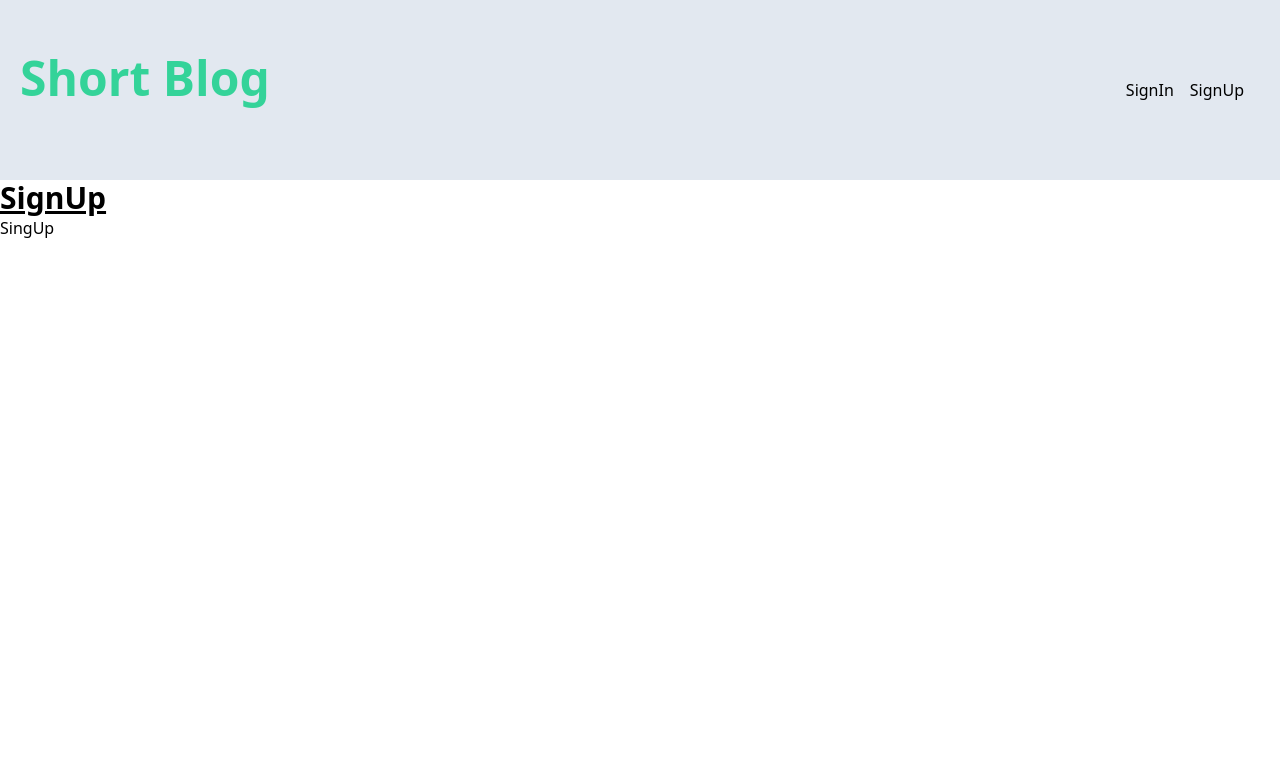
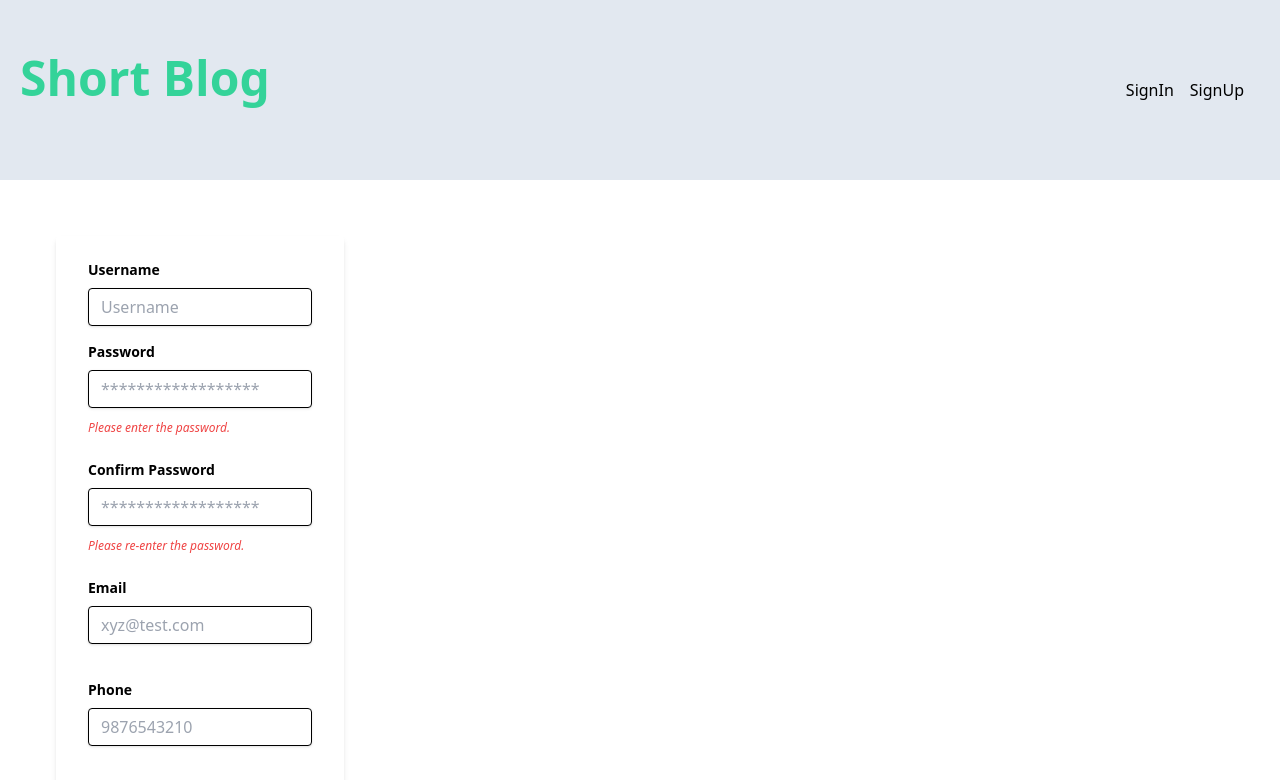
Before and after one commit to srivishnuc/dev-blog, a React (Create React App) app: page /signup in a window 1280 px wide. Shown: the top 780 px of the page. Built offline with nearby package versions, Linux system fonts and the light colour scheme.

Commit message:
Signup form created

```diff
--- a/src/App.js
+++ b/src/App.js
@@ -18,6 +18,7 @@
         <Header />
         <Routes>
           <Route path="/" element={<Navigate to="/signup" replace />} />
+
           <Route path="" element={<Content />}>
             <Route path="/signup" element={<SignUp />} />
             <Route path="/signin" element={<SignIn />} />
--- a/src/Components/Header/SignUp.js
+++ b/src/Components/Header/SignUp.js
@@ -11,8 +11,48 @@
 
     return (
         <div className=''>
-            <h1 className='text-3xl font-bold underline'>SignUp</h1>
-            <button onClick={handleClick}>SingUp</button>
+            <div className="w-full max-w-xs m-10 p-4">
+                <form className="bg-white shadow-md rounded px-8 pt-6 pb-8 mb-4">
+                    <div className="mb-4">
+                        <label className="block text-gray-700 text-sm font-bold mb-2" htmlFor="username">
+                            Username
+                        </label>
+                        <input className="shadow appearance-none border rounded w-full py-2 px-3 text-gray-700 leading-tight focus:outline-none focus:shadow-outline" id="username" type="text" placeholder="Username" />
+                    </div>
+                    <div className="mb-6">
+                        <label className="block text-gray-700 text-sm font-bold mb-2" htmlFor="password">
+                            Password
+                        </label>
+                        <input className="shadow appearance-none border border-red-500 rounded w-full py-2 px-3 text-gray-700 mb-3 leading-tight focus:outline-none focus:shadow-outline" id="password" type="password" placeholder="******************" />
+                        <p className="text-error text-xs italic">Please enter the password.</p>
+                    </div>
+                    <div className="mb-6">
+                        <label className="block text-gray-700 text-sm font-bold mb-2" htmlFor="confirmpassword">
+                            Confirm Password
+                        </label>
+                        <input className="shadow appearance-none border border-red-500 rounded w-full py-2 px-3 text-gray-700 mb-3 leading-tight focus:outline-none focus:shadow-outline" id="confirmpassword" type="password" placeholder="******************" />
+                        <p className="text-error text-xs italic">Please re-enter the password.</p>
+                    </div>
+                    <div className="mb-6">
+                        <label className="block text-gray-700 text-sm font-bold mb-2" htmlFor="email">
+                            Email
+                        </label>
+                        <input className="shadow appearance-none border border-red-500 rounded w-full py-2 px-3 text-gray-700 mb-3 leading-tight focus:outline-none focus:shadow-outline" id="email" type="text" placeholder="xyz@test.com" />
+                    </div>
+                    <div className="mb-6">
+                        <label className="block text-gray-700 text-sm font-bold mb-2" htmlFor="phone">
+                            Phone
+                        </label>
+                        <input className="shadow appearance-none border border-red-500 rounded w-full py-2 px-3 text-gray-700 mb-3 leading-tight focus:outline-none focus:shadow-outline" id="phone" type="number" placeholder="9876543210" />
+
+                    </div>
+                    <div className="flex items-center justify-end">
+                        <button className="bg-primary hover:bg-blue-700 text-white font-bold py-2 px-4 rounded focus:outline-none focus:shadow-outline" type="button">
+                            Sign Up
+                        </button>
+                    </div>
+                </form>
+            </div>
         </div>
     )
 }
--- a/src/Container/Content.js
+++ b/src/Container/Content.js
@@ -5,7 +5,7 @@
 
 function Content() {
     return (
-        <div className='grid grid-cols-4 h-4/6'>
+        <div className='grid grid-cols-4 h-auto'>
             <Outlet />
         </div>
     )
--- a/src/index.css
+++ b/src/index.css
@@ -1,15 +1,3 @@
 @tailwind base;
 @tailwind components;
 @tailwind utilities;
-
-html {
-  height: auto;
-}
-
-body {
-  height: auto;
-}
-
-body div#root {
-  height: 1080px;
-}
```
